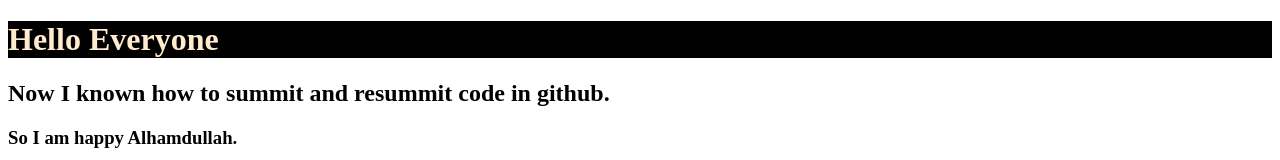
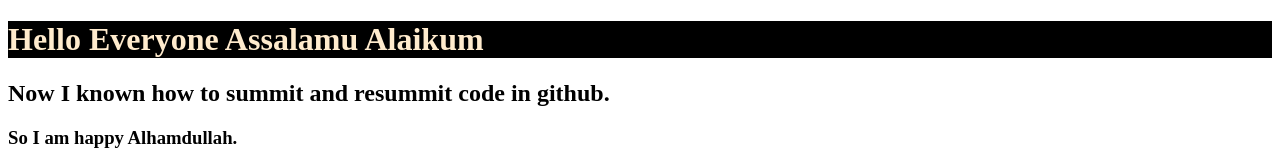
Before and after one commit to arifmia1129/second-repo, a plain HTML site: page index.html in a window 1280 px wide. Shown: the top 160 px of the page. Drawn offline with Linux system fonts and the light colour scheme.

Commit message:
git bash

```diff
--- a/index.html
+++ b/index.html
@@ -8,7 +8,7 @@
     <link rel="stylesheet" href="style.css">
 </head>
 <body>
-    <h1>Hello Everyone</h1>
+    <h1>Hello Everyone Assalamu Alaikum</h1>
     <h2>Now I known how to summit and resummit code in github.</h2>
     <h3>So I am happy Alhamdullah.</h3>
     <img src="cook.jpg" alt="cook" height="500px" width="300px">
```
